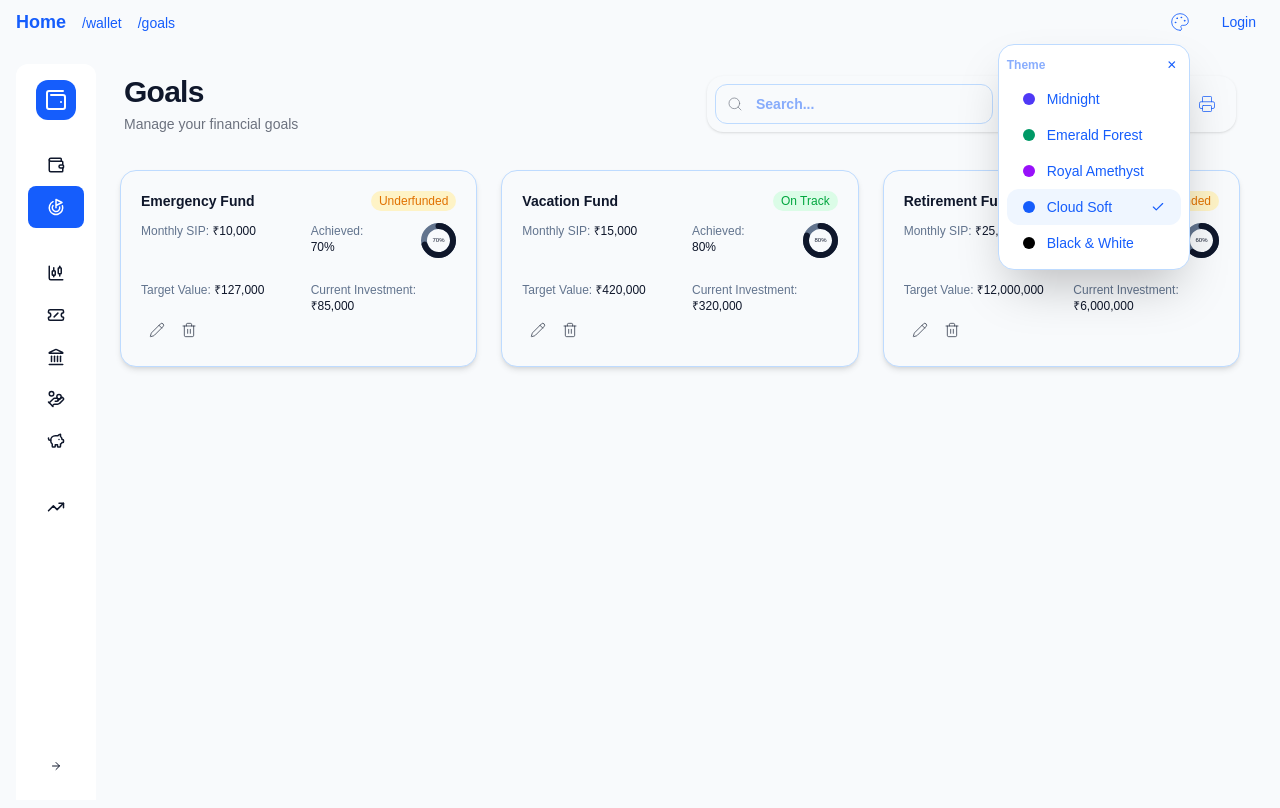
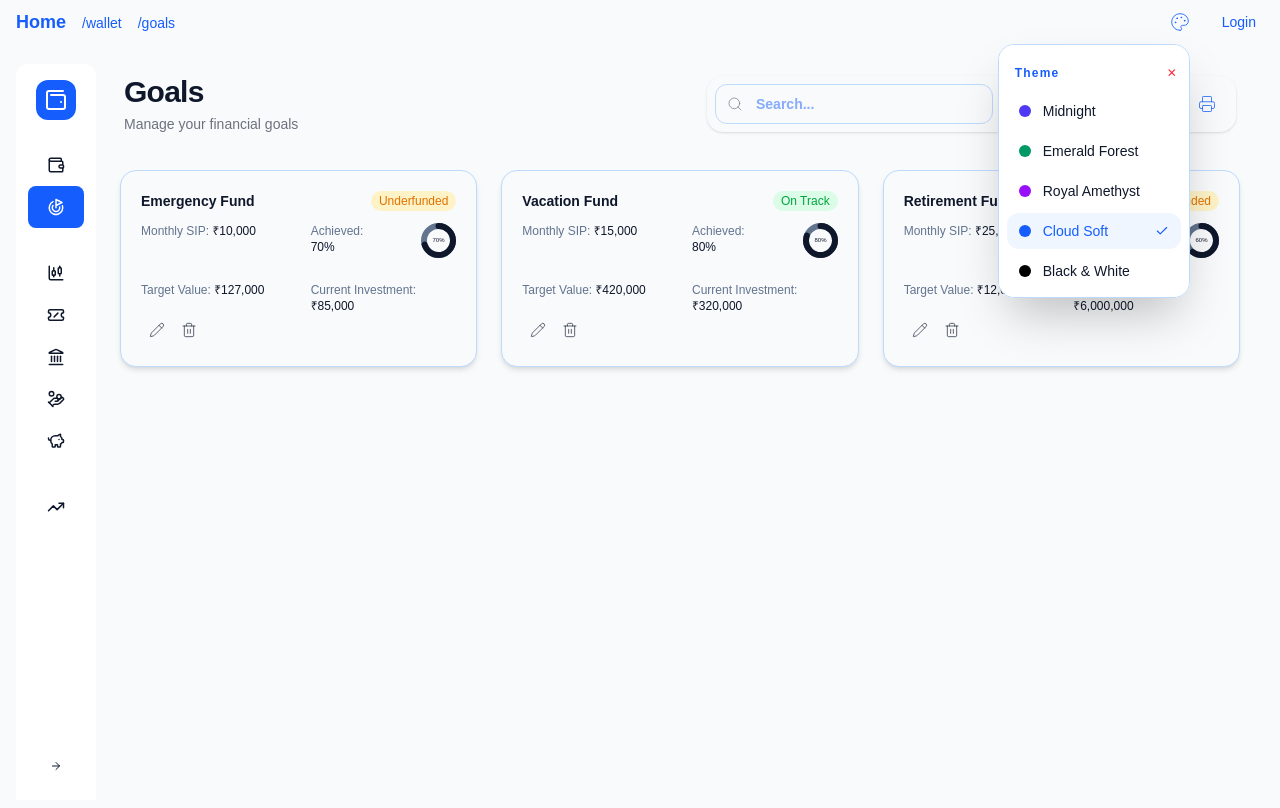
Before and after one commit to anilsworld2000/next-ui-playground, a Next.js app: page /wallet/goals in a window 1280 px wide. Both pictures are taken after a click on the button 1179 px from the left and 22 px from the top of the page. Shown: the top 808 px of the page. Built offline with nearby package versions, Linux system fonts and the light colour scheme.

Commit message:
fixed minor issues

```diff
--- a/app/components/Buttons/FilterButton.tsx
+++ b/app/components/Buttons/FilterButton.tsx
@@ -4,6 +4,9 @@ import { Filter, FunnelPlus } from "lucide-react";
 import Button from "./Button";
 import cnClassNames, { GENERIC_LABELS } from "@/app/utils";
 import { useTheme } from "@/app/hooks/ThemeContext";
+import Flyout from "../Flyout/Flyout";
+import { ListItem, statusColors } from "@/app/types";
+import ActionList from "../Tables/ActionList";
 
 type FilterOption = { value: string; label: string };
 
@@ -54,32 +57,9 @@ export default function FilterButton({
     const css = cssClasses ||
         cnClassNames("inline-flex items-center justify-center rounded p-1 transition-all")
 
+    const inputTypeFilter = () => {
         return (
-        <div className="relative inline-block" ref={containerRef}>
-            <Button
-                className={css}
-                tooltip={tooltip || GENERIC_LABELS.filter}
-                onClick={() => setIsOpen(!isOpen)}
-                disabled={disabled}
-            >
-                {/* Visual indicator that a filter is active */}
-                {value ? <FunnelPlus size={iconSize} strokeWidth={iconStrokeWidth} /> : <Filter size={iconSize} strokeWidth={iconStrokeWidth} />}
-            </Button>
-
-            {isOpen && (
-                <div
-                    className={cnClassNames(
-                        "absolute right-0 mt-2 w-64 rounded-lg border shadow-xl z-50 p-3 animate-in fade-in zoom-in-95 duration-100",
-                        theme.bg, theme.border
-                    )}
-                >
-                    <div className="flex items-center justify-between mb-2">
-                        <span className="text-[10px] font-bold uppercase opacity-50 tracking-widest">{ GENERIC_LABELS.filterBy }</span>
-                    </div>
-
-                    {/* --- Input Type: Text --- */}
-                    {type === "text" && (
-                        <div className="relative">
+            <div className="relative m-2">
                 <Filter className="absolute left-2 top-1/2 -translate-y-1/2" size={iconSize} strokeWidth={iconStrokeWidth} />
                 <input
                     autoFocus
@@ -95,35 +75,75 @@ export default function FilterButton({
                     )}
                 />
                 {value && (
-                                <button
+                    <Button
                         onClick={handleClear}
                         className="absolute right-2 top-1/2 -translate-y-1/2 text-red-500 hover:text-red-700 text-xs font-bold"
                         disabled={disabled}
                     >
                         ✕
-                                </button>
+                    </Button>
                 )}
             </div>
-                    )}
+        )
+    };
+
+    const selectTypeFilter = () => {
+        if (filterOptions === undefined || filterOptions.length === 0) {
+            return <div className={cnClassNames("text-xs opacity-50", theme.textMain)}>{GENERIC_LABELS.noDataFound}</div>;
+        }
+
+        const filterList: ListItem<string>[] = filterOptions.map(opt => ({
+            id: opt.value,
+            label: opt.label,
+            value: opt.value
+        }));
+        return filterList;
+    };
+
+    return (
+        <div className="relative inline-block" ref={containerRef}>
+            <Button
+                className={cnClassNames(css, disabled && statusColors["disabled"])}
+                tooltip={tooltip || GENERIC_LABELS.filter}
+                onClick={() => setIsOpen(!isOpen)}
+                disabled={disabled}
+                isCursorPointer
+            >
+                {/* Visual indicator that a filter is active */}
+                {value ? <FunnelPlus size={iconSize} strokeWidth={iconStrokeWidth} /> : <Filter size={iconSize} strokeWidth={iconStrokeWidth} />}
+            </Button>
+
+            {isOpen && (
+                <Flyout
+                    title={GENERIC_LABELS.filterBy}
+                    isOpen={isOpen}
+                    onClose={() => setIsOpen(false)}
+                    className=""
+                >
+                    <div className="flex items-center justify-between m-2 text-xs">
+                        <span className={cnClassNames("font-bold tracking-widest", theme.primaryText)}>{GENERIC_LABELS.filterBy}</span>
+                        <Button
+                            onClick={handleClear}
+                            className={cnClassNames("text-red-500 hover:text-red-700 text-xs transition-colors p-1", disabled && statusColors["disabled"])}
+                            disabled={disabled}
+                            isCursorPointer
+                        >
+                            {GENERIC_LABELS.clear}
+                        </Button>
+                    </div>
+
+                    {/* --- Input Type: Text --- */}
+                    {type === "text" && inputTypeFilter()}
 
                     {/* --- Input Type: Select (Options) --- */}
-                    {type === "select" && filterOptions && (
-                        <div className="space-y-1 max-h-48 overflow-auto custom-scrollbar">
-                            {filterOptions.map((opt) => (
-                                <div
-                                    key={opt.value}
-                                    onClick={() => { onChange(opt.value); setIsOpen(false); }}
-                                    className={cnClassNames(
-                                        "px-2 py-1.5 rounded cursor-pointer text-xs transition-colors",
-                                        value === opt.value ? theme.hoverBg + " font-bold" : "hover:opacity-70"
-                                    )}
-                                >
-                                    {opt.label}
-                                </div>
-                            ))}
-                        </div>
-                    )}
-                </div>
+                    {type === "select" &&
+                        <ActionList
+                            items={selectTypeFilter() as ListItem<string>[]}
+                            selectedValue={value}
+                            onSelect={(val) => { onChange(val); setIsOpen(false); }}
+                        />
+                    }
+                </Flyout>
             )}
         </div>
     );
--- a/app/components/Buttons/SortButton.tsx
+++ b/app/components/Buttons/SortButton.tsx
@@ -7,6 +7,7 @@ import { SortConfig } from "@/app/types";
 import Button from "./Button";
 
 export interface SortButtonProps {
+    title?: string;
     sortKey: string;             // The key for this specific column
     currentSort: SortConfig;        // The current global sort state
     onSortChange: (config: SortConfig) => void; // The "Smart" callback
@@ -23,12 +24,14 @@ export default function SortButton({
     iconSize = 14,
     iconStrokeWidth = 1,
     cssClasses,
-    disabled = false
+    disabled = false,
+    title = "",
 }: SortButtonProps) {
     const { theme } = useTheme();
 
     // 1. Logic Check: Is this button the one currently active?
     const isActive = currentSort?.key === sortKey;
+    title = title || sortKey; // Fallback to sortKey if title is not provided
     const direction = isActive ? currentSort?.dir : null;
 
     // 2. The Internal Logic: Determine the next state
@@ -66,13 +69,14 @@ export default function SortButton({
 
     return (
         <Button
+            isCursorPointer
             disabled={disabled}
             onClick={handleSortToggle}
             className={cssClasses || cnClassNames(
                 "inline-flex items-center justify-center rounded p-1 transition-all",
                 isActive ? theme.textMain : "opacity-100 hover:opacity-100", theme.hoverBg
             )}
-            tooltip={isActive ? `Sorted ${getSortDirectionLabel}` : `Sort by ${sortKey}`}
+            tooltip={isActive ? `Sorted ${getSortDirectionLabel()}` : `Sort by ${title}`}
         >
             {getIcon()}
         </Button>
--- a/app/components/Buttons/ThemeButton.tsx
+++ b/app/components/Buttons/ThemeButton.tsx
@@ -1,34 +1,22 @@
 import Button from "./Button";
-import { Check, Palette } from "lucide-react";
-import { THEMES, useTheme } from "@/app/hooks/ThemeContext";
+import { Palette } from "lucide-react";
+import { ThemeKey, THEMES, useTheme } from "@/app/hooks/ThemeContext";
 import { useState } from "react";
 import cnClassNames from "@/app/utils";
 import Flyout from "../Flyout/Flyout";
+import { ListItem } from "@/app/types";
+import ActionList from "../Tables/ActionList";
 
 export default function ThemeButton() {
-    const { theme, setTheme, themeKey } = useTheme();
+    const { setTheme, themeKey } = useTheme();
     const [isThemeMenuOpen, setThemeMenuOpen] = useState(false);
 
-    const createThemeOptions = () => {
-        return (Object.keys(THEMES).map((key) => (
-            <Button
-                isCursorPointer
-                tooltip={THEMES[key as keyof typeof THEMES].name}
-                key={key}
-                onClick={() => { setTheme(key as keyof typeof THEMES); setThemeMenuOpen(false); }}
-                className={cnClassNames("w-full flex items-center justify-between px-4 py-2 rounded-xl text-sm",
-                    themeKey === key && theme.accent, theme.primaryText,
-                        theme.hoverBg
-                )}
-            >
-                <div className="flex items-center gap-3">
-                    <div className={`w-3 h-3 rounded-full ${THEMES[key as keyof typeof THEMES].primary}`}></div>
-                    {THEMES[key as keyof typeof THEMES].name}
-                </div>
-                {themeKey === key && <Check size={14} />}
-            </Button>
-        )));
-    };
+    const themeItems: ListItem<string>[] = Object.keys(THEMES).map(key => ({
+        id: key,
+        label: THEMES[key as keyof typeof THEMES].name,
+        value: key,
+        indicator: <div className={`w-3 h-3 rounded-full ${THEMES[key as keyof typeof THEMES].primary}`} />
+    }));
 
     return (
         <div className="relative">
@@ -47,7 +35,8 @@ export default function ThemeButton() {
                     isOpen={isThemeMenuOpen}
                     onClose={() => setThemeMenuOpen(false)}
                 >
-                    {createThemeOptions()}
+                    <ActionList
+                        items={themeItems} selectedValue={themeKey} onSelect={(value) => { setTheme(value as ThemeKey); setThemeMenuOpen(false); }} />
                 </Flyout>
             )}
         </div>
--- a/app/components/Buttons/ViewToggleButton.tsx
+++ b/app/components/Buttons/ViewToggleButton.tsx
@@ -32,6 +32,7 @@ export default function ViewToggleButton({
 
     return (
         <Button
+            isCursorPointer
             disabled={disabled}
             className={cnClassNames(
                 "flex items-center justify-center transition-all active:scale-95",
--- a/app/components/Flyout/Flyout.tsx
+++ b/app/components/Flyout/Flyout.tsx
@@ -43,23 +43,23 @@ export default function Flyout({
         <div
             ref={flyoutRef}
             className={cnClassNames(
-                "absolute right-0 mt-3 w-48 border shadow-2xl z-50 p-2 animate-in fade-in zoom-in-95 rounded-2xl duration-100",
+                " overflow-auto absolute right-0 mt-3 w-48 border shadow-2xl z-50 p-2 animate-in fade-in zoom-in-95 rounded-2xl duration-100",
                 theme.card, theme.border,
                 className
             )}
         >
             {showCloseButton && (
-                <div className="flex justify-between w-full mb-1 items-center text-xs">
-                    <span className='font-bold text-xs opacity-50'>{title}</span>
+                <div className="flex justify-between w-full m-2 items-center text-xs">
+                    <span className={cnClassNames('font-bold tracking-widest')}>{title}</span>
                     <button
                         title={GENERIC_LABELS.close}
                         onClick={(e) => {
                             e.stopPropagation(); // Prevents the event from bubbling
                             onClose();
                         }}
-                        className="hover:text-red-500 transition-colors p-1"
+                        className="text-red-500 hover:text-red-700 text-xs transition-colors p-1"
                     >
-                        <span>✕</span>
+                        <span className='m-2 '>✕</span>
                     </button>
                 </div>
             )}
--- /dev/null
+++ b/app/components/Tables/ActionList.tsx
@@ -0,0 +1,44 @@
+import { useTheme } from "@/app/hooks/ThemeContext";
+import { ListItem } from "@/app/types";
+import cnClassNames from "@/app/utils";
+import { Check } from "lucide-react";
+
+interface ActionListProps<T> {
+    items: ListItem<T>[];
+    selectedValue?: T;
+    onSelect: (value: T) => void;
+    renderCustomItem?: (item: ListItem<T>) => React.ReactNode; // For complex needs
+}
+
+export default function ActionList<T>({ items, selectedValue, onSelect }: ActionListProps<T>) {
+    const { theme } = useTheme();
+
+    return (
+        <ul role="menu" className="flex flex-col gap-1 list-none p-0 m-0">
+            {items.map((item) => {
+                const isSelected = selectedValue === item.value;
+
+                return (
+                    <li key={item.id} role="none">
+                        <button
+                            role="menuitem"
+                            onClick={() => onSelect(item.value)}
+                            className={cnClassNames(
+                                "w-full flex items-center justify-between px-3 py-2 rounded-xl text-sm transition-all cursor-pointer",
+                                isSelected ? `${theme.accent} ${theme.primaryText}` : theme.textMain, theme.hoverBg
+                            )}
+                        >
+                            <div className="flex items-center gap-3">
+                                {item.indicator}
+                                {item.icon}
+                                <span>{item.label}</span>
+                            </div>
+
+                            {isSelected && <Check size={14} className="animate-in zoom-in" />}
+                        </button>
+                    </li>
+                );
+            })}
+        </ul>
+    );
+}
--- a/app/components/Tables/DataGrid.tsx
+++ b/app/components/Tables/DataGrid.tsx
@@ -226,6 +226,7 @@ export default function DataGrid<T extends { id: string | number }>({
                                                 iconSize={columnIconSize}
                                                 iconStrokeWidth={columnIconThickness}
                                                 sortButtonConfig={{
+                                                    title: col.header,
                                                     sortKey: String(col.accessor),
                                                     currentSort: sortConfig,
                                                     onSortChange: setSortConfig
--- a/app/components/UnifiedControlls/ControlBar.tsx
+++ b/app/components/UnifiedControlls/ControlBar.tsx
@@ -79,6 +79,7 @@ export default function ControlBar({
             sortButtonConfig && (
                 <SortButton
                     disabled={sortButtonConfig.disabled}
+                    title={sortButtonConfig.title}
                     sortKey={sortButtonConfig.sortKey}
                     currentSort={sortButtonConfig.currentSort}
                     onSortChange={sortButtonConfig.onSortChange}
--- a/app/hooks/ThemeContext.tsx
+++ b/app/hooks/ThemeContext.tsx
@@ -98,7 +98,7 @@ export const THEMES = {
     },
 } as const;
 
-type ThemeKey = keyof typeof THEMES;
+export type ThemeKey = keyof typeof THEMES;
 
 // 2. Define Context Props
 interface ThemeContextType {
--- a/app/wallet/goals/page.tsx
+++ b/app/wallet/goals/page.tsx
@@ -147,6 +147,7 @@ export default function GoalsPage() {
                 columns={columns}
                 showRowNumbers
                 enableSelection
+                scrollable
             />
         );
     }
@@ -179,6 +180,7 @@ export default function GoalsPage() {
                     iconSize={18}
                     iconStrokeWidth={1}
                     sortButtonConfig={{
+                        title: "Goal Name",
                         sortKey: "name",
                         currentSort: sortConfig,
                         onSortChange: setSortConfig,
@@ -202,10 +204,18 @@ export default function GoalsPage() {
                         onToggle: (v) => setViewMode(v as LayoutConfig),
                     }}
                     utilityControlls={[
-                        <Button key="add" onClick={() => console.log("Add")} tooltip="Add">
+                        <Button
+                            isCursorPointer
+                            key="add"
+                            onClick={() => console.log("Add")}
+                            tooltip="Add">
                             <Plus size={18} strokeWidth={1} />
                         </Button>,
-                        <Button key="print" onClick={() => window.print()} tooltip="Print">
+                        <Button
+                            isCursorPointer
+                            key="print"
+                            onClick={() => window.print()}
+                            tooltip="Print">
                             <Printer size={18} strokeWidth={1} />
                         </Button>
                     ]}
```
Also changed, not shown: app/types.ts (+9 -0 lines). Lines whose indentation alone changed are shown as unchanged.
